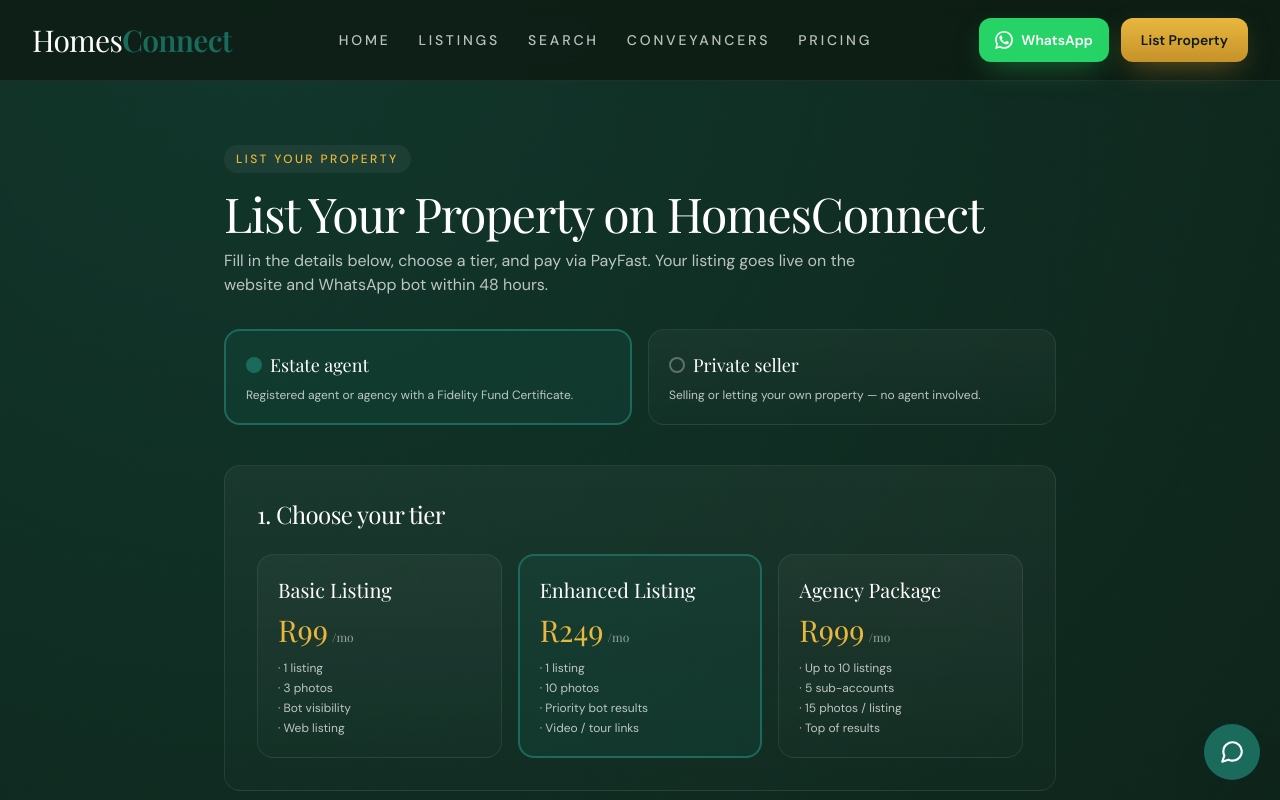
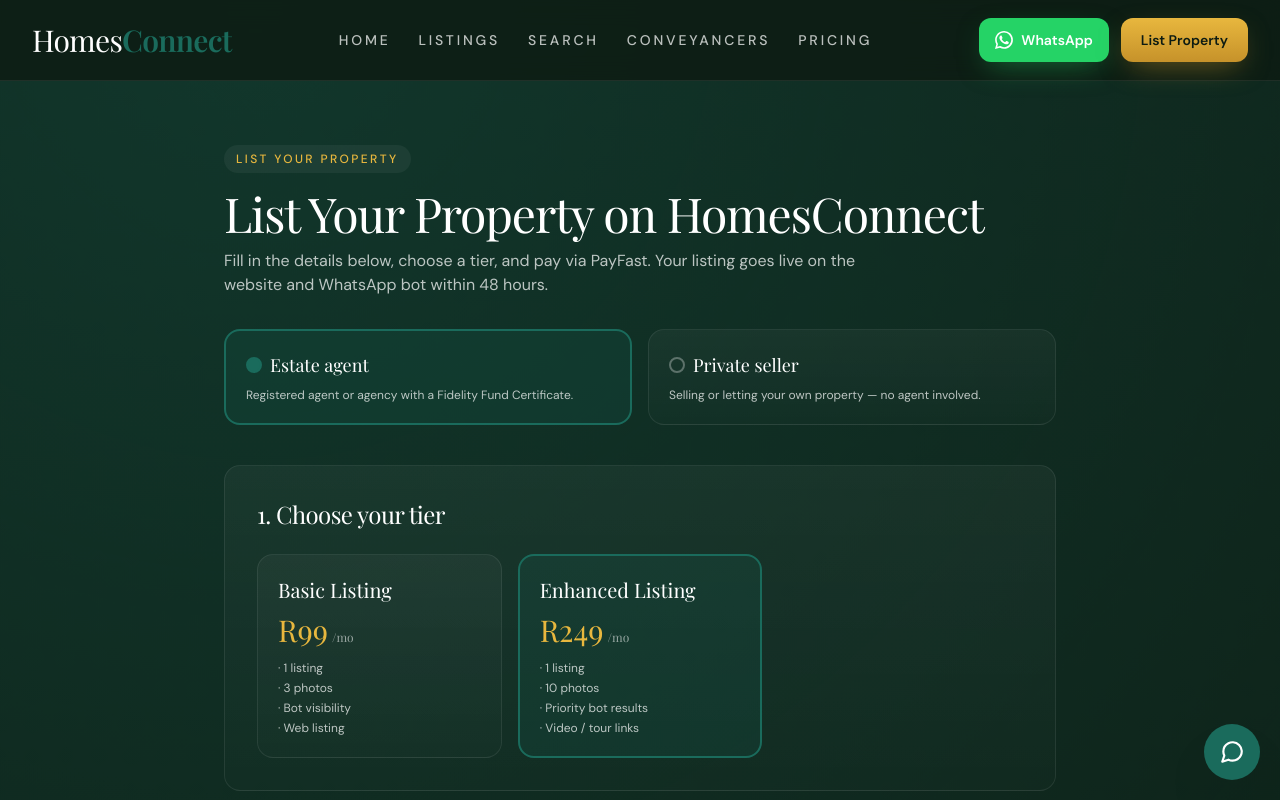
Before and after one commit to stephenearle1972-dotcom/homesconnect, a React (Vite) app: page /list-property in a window 1280 px wide. Shown: the top 800 px of the page. Built offline with nearby package versions, Linux system fonts and the light colour scheme; no server answers.

Commit message:
Remove self-serve Agency R999 tier from checkout (client + server)

```diff
--- a/src/pages/ListPropertyPage.tsx
+++ b/src/pages/ListPropertyPage.tsx
@@ -14,7 +14,7 @@
 const PROPERTY_TYPES = ['house', 'apartment', 'townhouse', 'vacant land', 'commercial'];
 
 type Seller = 'agent' | 'private';
-type Tier = 'basic' | 'enhanced' | 'agency';
+type Tier = 'basic' | 'enhanced';
 
 // The FSBO disclaimer text is fixed by the spec — show it verbatim.
 const FSBO_DISCLAIMER =
@@ -34,16 +34,15 @@
   'at its discretion, and may withhold or forfeit the listing fee where these terms ' +
   'are breached. Reported listings may be reviewed and removed.';
 
-// Tier id, price and photo limit are identical for both seller types. Only the
-// top tier's NAME differs: agents see "Agency Package", private sellers see "Premium"
-// (an individual is not an agency).
+// Self-serve tiers — identical for both seller types. The former R999 "Agency"
+// tier is now a custom "Agency & Enterprise" offering handled via contact (mailto),
+// so it is no longer a self-serve checkout option here. (`seller` is retained for
+// the call site; tier content no longer varies by seller.)
 function tiersFor(seller: Seller): { id: Tier; name: string; price: string; amount: number; photoLimit: number; features: string[] }[] {
+  void seller;
   return [
     { id: 'basic',    name: 'Basic Listing',    price: 'R99',  amount: 99,  photoLimit: 3,  features: ['1 listing', '3 photos', 'Bot visibility', 'Web listing', 'Lead notifications'] },
     { id: 'enhanced', name: 'Enhanced Listing', price: 'R249', amount: 249, photoLimit: 10, features: ['1 listing', '10 photos', 'Priority bot results', 'Video / tour links', 'Analytics', '1 featured / month'] },
-    seller === 'private'
-      ? { id: 'agency', name: 'Premium',        price: 'R999', amount: 999, photoLimit: 15, features: ['Up to 10 listings', '15 photos / listing', 'Top of results', 'Branded profile', '3 featured / month'] }
-      : { id: 'agency', name: 'Agency Package', price: 'R999', amount: 999, photoLimit: 15, features: ['Up to 10 listings', '5 sub-accounts', '15 photos / listing', 'Top of results', 'Branded profile', '3 featured / month'] },
   ];
 }
 
@@ -85,7 +84,10 @@
   const [params, setParams] = useSearchParams();
   const cancelled = params.get('cancelled') === 'true';
   const initialSeller: Seller = params.get('seller') === 'private' ? 'private' : 'agent';
-  const initialTier = (params.get('tier') as Tier) || 'enhanced';
+  // Sanitize the tier param: old `?tier=agency` links (the retired R999 tier) and any
+  // unknown value fall back to 'enhanced' so the selector and amount stay valid.
+  const tierParam = params.get('tier');
+  const initialTier: Tier = tierParam === 'basic' || tierParam === 'enhanced' ? tierParam : 'enhanced';
 
   const [seller, setSeller] = useState<Seller>(initialSeller);
   const [tier, setTier] = useState<Tier>(initialTier);
```
Also changed, not shown: 1 other file (tests, documents, lock files or other folders).
